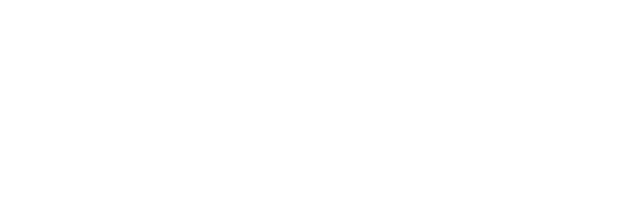
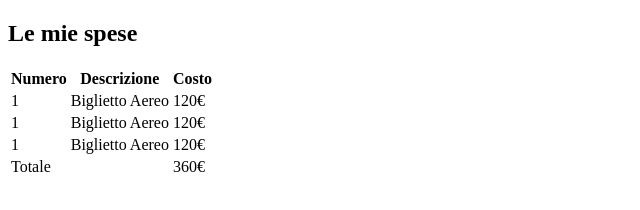
Before and after one commit to LukePadawalker/html-london-trip-github-workflow, a plain HTML site: page index.html in a window 1280 px wide. Shown: the whole page, without its empty margins (0-640 px from the left). Drawn offline with Linux system fonts and the light colour scheme.

Commit message:
added expenses section

```diff
--- a/index.html
+++ b/index.html
@@ -1,12 +1,52 @@
 <!DOCTYPE html>
 <html lang="en">
+
 <head>
     <meta charset="UTF-8">
     <meta http-equiv="X-UA-Compatible" content="IE=edge">
     <meta name="viewport" content="width=device-width, initial-scale=1.0">
     <title>Document</title>
 </head>
+
 <body>
+    <main>
+        <section id="expenses">
+            <h2>Le mie spese</h2>
+            <table>
+                <thead>
+                    <tr>
+                        <th>Numero</th>
+                        <th>Descrizione</th>
+                        <th>Costo</th>
+                    </tr>
+                </thead>
+                <tbody>
+                    <tr>
+                        <td>1</td>
+                        <td>Biglietto Aereo</td>
+                        <td>120€</td>
+                    </tr>
+                    <tr>
+                        <td>1</td>
+                        <td>Biglietto Aereo</td>
+                        <td>120€</td>
+                    </tr>
+                    <tr>
+                        <td>1</td>
+                        <td>Biglietto Aereo</td>
+                        <td>120€</td>
+                    </tr>
+                </tbody>
+                <tfoot>
+                    <tr>
+                        <td>Totale</td>
+                        <td></td>
+                        <td>360€</td>
+                    </tr>
+                </tfoot>
+            </table>
+        </section>
+    </main>
+</body>
 
-</body>
 </html>
```
